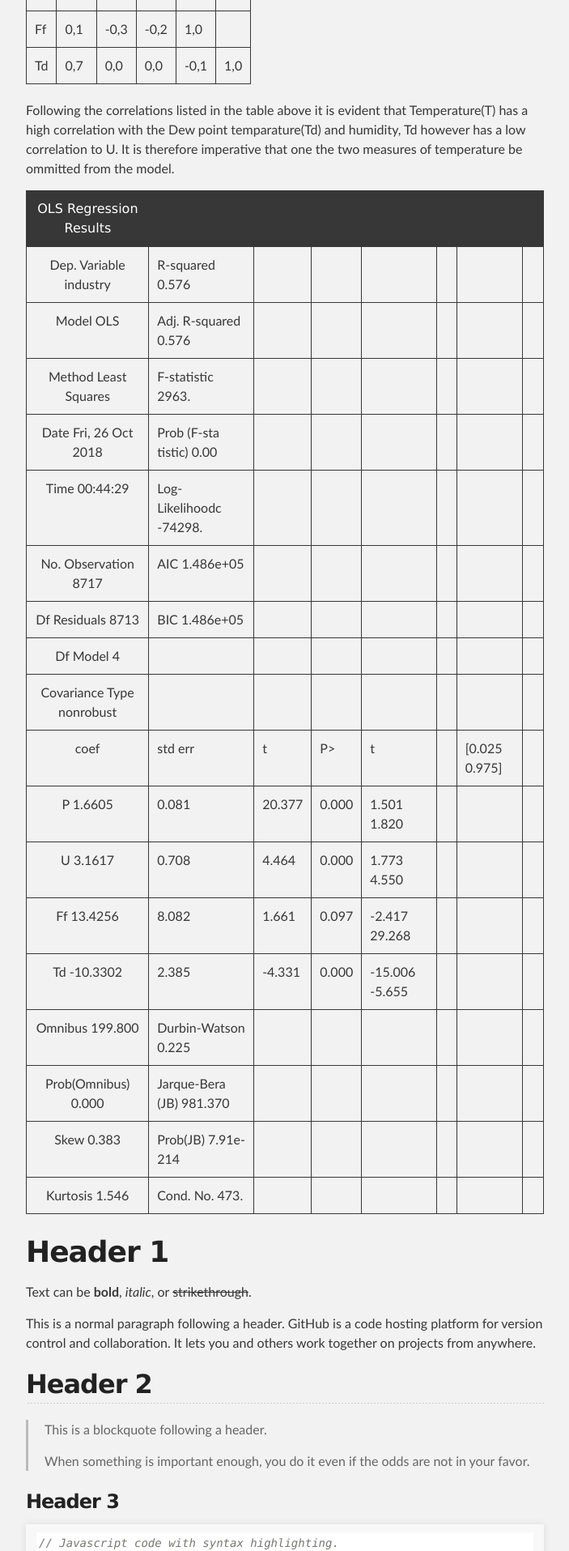
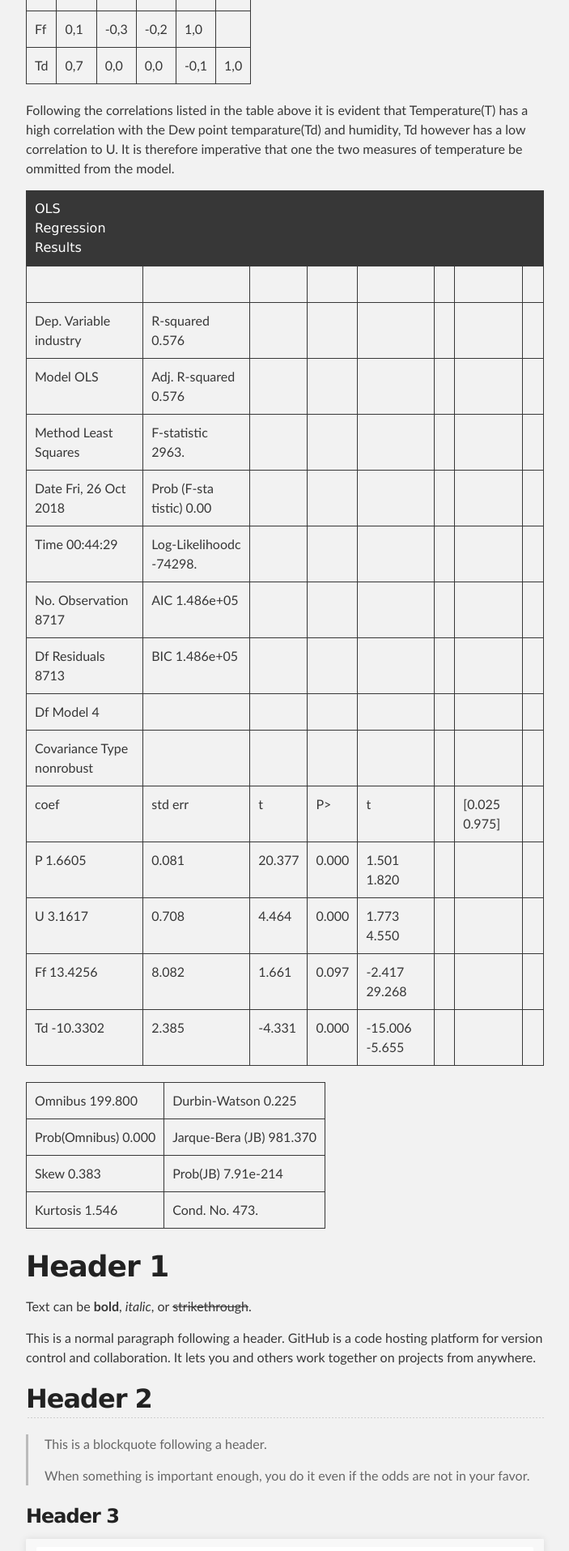
Before and after one commit to dmuiruri/ds_proj, a Jekyll site: the page built from docs/pages/forecasting.md, in a window 1280 px wide. Shown: the part 824-2739 px from the top of the page at 81% size, without its empty margins (288-991 px from the left). Built offline with Jekyll 4.4.1, drawn with Linux system fonts in a browser that asks for light colours.

Commit message:
formatting changes to the table

```diff
--- a/docs/pages/forecasting.md
+++ b/docs/pages/forecasting.md
@@ -20,7 +20,9 @@ To setup the regression model, we first check the correlations between the regre
 Following the correlations listed in the table above it is evident that Temperature(T) has a high correlation with the Dew point temparature(Td) and humidity, Td however has a low correlation to U. It is therefore imperative that one the two measures of temperature be ommitted from the model.
 
 |                          OLS Regression Results                              |
-|:----------------------------------------------------------------------------:|
+|:-----------------------------------------------------------------------------|
+|                                      |                                       |
+|:-------------------------------------|:--------------------------------------|
 | Dep. Variable              industry  | R-squared                        0.576|
 | Model                           OLS  | Adj. R-squared                   0.576|
 | Method                Least Squares  | F-statistic                      2963.|
@@ -31,16 +33,17 @@ Following the correlations listed in the table above it is evident that Temperat
 | Df Model                         4   |                                       |
 |Covariance Type            nonrobust  |                                       |
 |    coef            |   std err    |    t     | P>|t|   | [0.025      0.975]| |
-|:-----------------------------------------------------------------------------:|
-|P            1.6605 |    0.081     | 20.377   |  0.000   |  1.501       1.820  |
-|U            3.1617 |    0.708     | 4.464    |  0.000   |  1.773       4.550  |
-|Ff          13.4256 |    8.082     | 1.661    |  0.097   | -2.417      29.268  |
-|Td         -10.3302 |    2.385     | -4.331   |  0.000   | -15.006      -5.655 |
-|:-----------------------------------------------------------------------------:|
-|Omnibus                       199.800 |  Durbin-Watson                   0.225 |
-|Prob(Omnibus)                   0.000 |  Jarque-Bera (JB)              981.370 |
-|Skew                            0.383 |  Prob(JB)                    7.91e-214 |
-|Kurtosis                        1.546 |  Cond. No.                        473. |
+|:-------------------|:-------------|:---------|:--------|:--------------------|
+|P            1.6605 |    0.081     | 20.377   |  0.000  |  1.501       1.820  |
+|U            3.1617 |    0.708     | 4.464    |  0.000  |  1.773       4.550  |
+|Ff          13.4256 |    8.082     | 1.661    |  0.097  | -2.417      29.268  |
+|Td         -10.3302 |    2.385     | -4.331   |  0.000  | -15.006      -5.655 |
+
+|:-----------------------------------------------------------------------------|
+|Omnibus                       199.800 |  Durbin-Watson                  0.225 |
+|Prob(Omnibus)                   0.000 |  Jarque-Bera (JB)             981.370 |
+|Skew                            0.383 |  Prob(JB)                   7.91e-214 |
+|Kurtosis                        1.546 |  Cond. No.                       473. |
 
 
 
```
